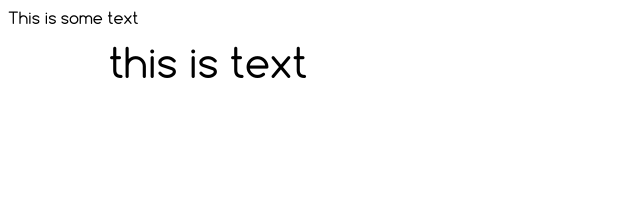
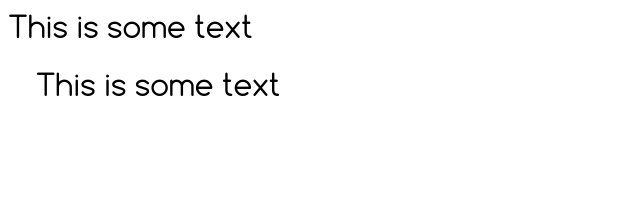
Before and after one commit to AKurilin/paperjs-font-switch-repro, a plain HTML site: page index.html in a window 1280 px wide. Shown: the whole page, without its empty margins (0-640 px from the left). Drawn offline with Linux system fonts and the light colour scheme.

Commit message:
Make repro more obvious

```diff
--- a/fonts.css
+++ b/fonts.css
@@ -1,25 +1,3 @@
-@font-face {
-    font-family: 'Comfortaa';
-    src: url('comfortaa-bold-webfont.eot');
-    src: url('comfortaa-bold-webfont.eot?#iefix') format('embedded-opentype'),
-         url('comfortaa-bold-webfont.woff') format('woff'),
-         url('comfortaa-bold-webfont.ttf') format('truetype'),
-         url('comfortaa-bold-webfont.svg#comfortaabold') format('svg');
-    font-weight: bold;
-    font-style: normal;
-}
-
-@font-face {
-    font-family: 'Comfortaa';
-    src: url('comfortaa-light-webfont.eot');
-    src: url('comfortaa-light-webfont.eot?#iefix') format('embedded-opentype'),
-         url('comfortaa-light-webfont.woff') format('woff'),
-         url('comfortaa-light-webfont.ttf') format('truetype'),
-         url('comfortaa-light-webfont.svg#comfortaalight') format('svg');
-    font-weight: 300;
-    font-style: normal;
-}
-
 @font-face {
     font-family: 'Comfortaa';
     src: url('comfortaa-regular-webfont.eot');
--- a/index.html
+++ b/index.html
@@ -6,6 +6,7 @@
 
       body {
         font-family: Comfortaa, monospace;
+        font-size: 30px;
       }
     </style>
     <!-- Load the Paper.js library -->
@@ -30,12 +31,12 @@
       paper.project.activeLayer.children[0].position = event.point;
     }
 
-    var text = new paper.PointText(new paper.Point(200, 50));
+    var text = new paper.PointText(new paper.Point(150, 50));
     text.justification = 'center';
     text.fillColor = 'black';
-    text.content = 'this is text';
+    text.content = 'This is some text';
     text.fontFamily = 'Comfortaa';
-    text.fontSize = 40;
+    text.fontSize = 30;
 
     paper.view.draw();
   }
```
